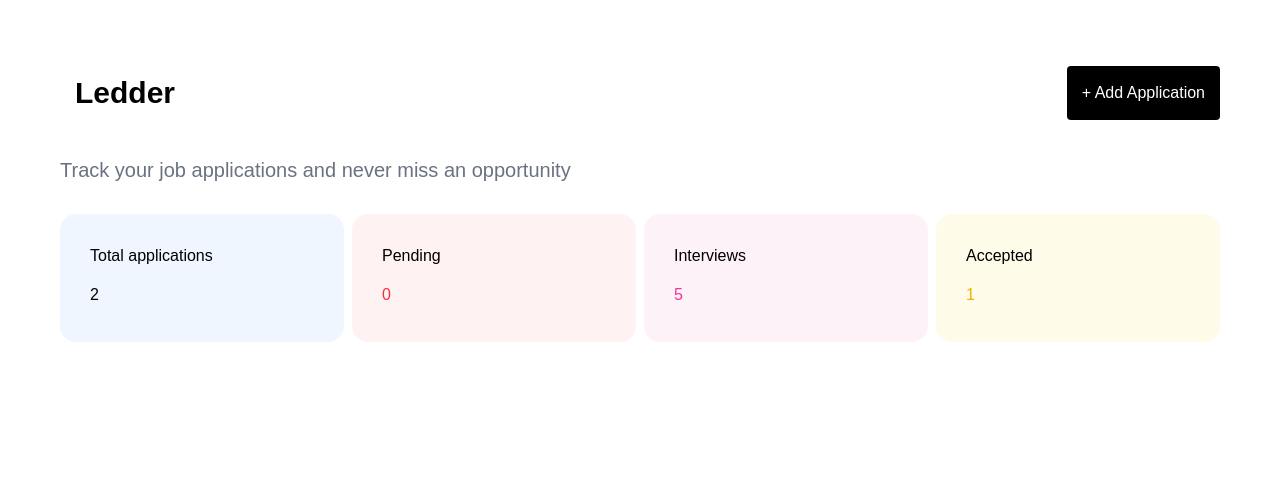
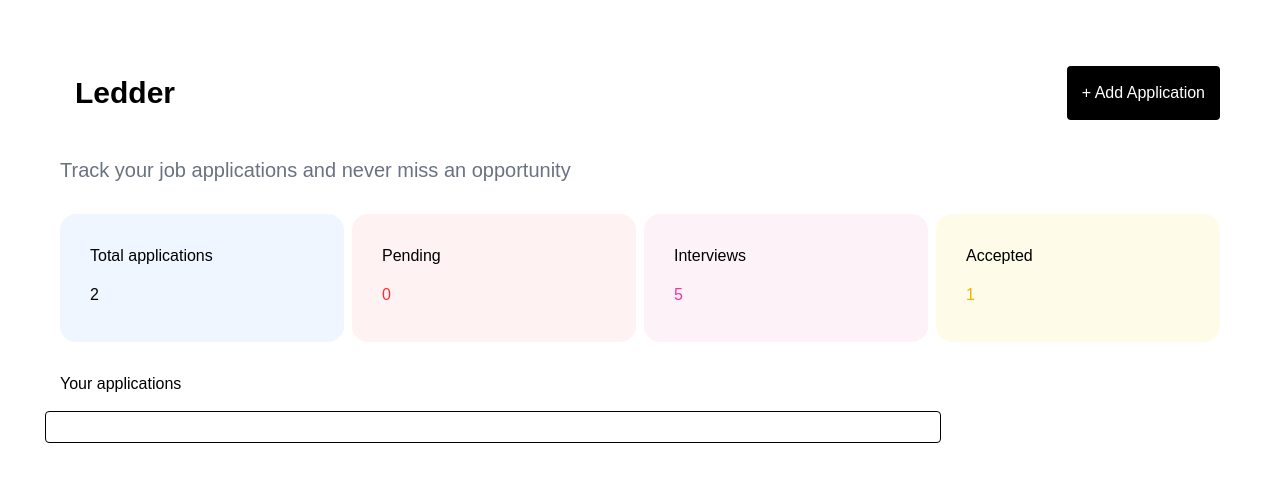
Before and after one commit to siphoPrince/ledder, a React (Vite) app in the folder ledder/: page / in a window 1280 px wide. Shown: the top 482 px of the page. Built offline with nearby package versions, Linux system fonts and the light colour scheme.

Commit message:
adding state overview basic structure

```diff
--- /dev/null
+++ b/ledder/app/components/statsoverview.jsx
@@ -0,0 +1,10 @@
+const OverView = ()=>{
+    return(
+        <>
+            <h2>Your applications</h2>
+            <div className="border-1 w-4xl rounded"></div>
+        </>
+    );
+}
+
+export default OverView;
--- a/ledder/src/App.jsx
+++ b/ledder/src/App.jsx
@@ -4,6 +4,7 @@ import viteLogo from '/vite.svg'
 import './App.css'
 import Hero from '../app/hero'
 import Cards from '../app/components/cards'
+import OverView from '../app/components/statsoverview'
 
 function App() {
   const [count, setCount] = useState(0)
@@ -12,6 +13,7 @@ function App() {
     <>
       <Hero/>
       <Cards/>
+      <OverView/>
     </>
   )
 }
```
